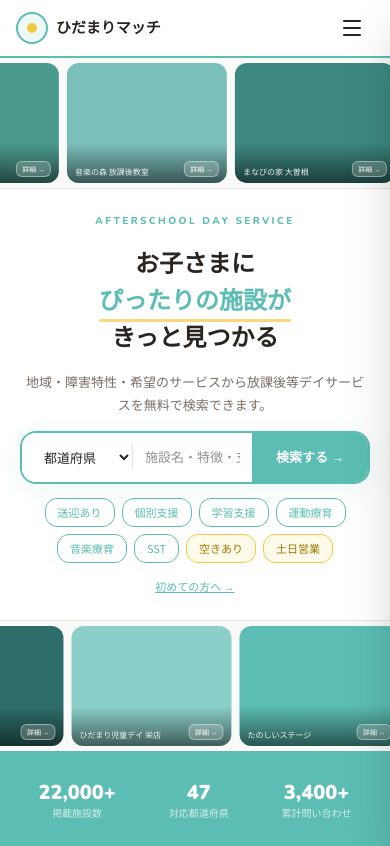
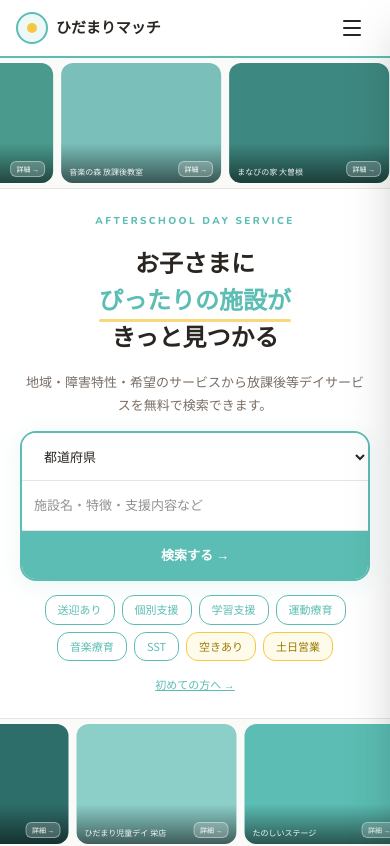
Before and after one commit to toto1033/hidamari-match, a Next.js app: page / in a window 390 px wide. Shown: the top 846 px of the page. Built offline with nearby package versions, Linux system fonts and the light colour scheme; a web font is replaced by a local one.

Commit message:
モバイル表示の検索窓修正

```diff
--- a/src/components/HeroSection.tsx
+++ b/src/components/HeroSection.tsx
@@ -98,24 +98,22 @@ export default function HeroSection() {
 
         {/* 検索ボックス */}
         <div
+          className="flex flex-col lg:flex-row w-full lg:max-w-[600px]"
           style={{
             border: '2px solid #5BBDB3',
             borderRadius: '16px',
             overflow: 'hidden',
             boxShadow: '0 4px 24px rgba(91,189,179,0.13)',
-            width: '100%',
-            maxWidth: '600px',
-            display: 'flex',
           }}
         >
           <select
             value={pref}
             onChange={(e) => setPref(e.target.value)}
+            className="border-0 border-b border-[#E8E3DF] lg:border-b-0 w-full lg:w-auto"
             style={{
               minWidth: '110px',
               padding: '13px 10px 13px 18px',
               background: '#fff',
-              border: 'none',
               outline: 'none',
               fontSize: '13px',
               color: '#2A2520',
@@ -128,6 +126,7 @@ export default function HeroSection() {
             ))}
           </select>
           <div
+            className="hidden lg:block"
             style={{
               width: '1px',
               height: '24px',
@@ -142,11 +141,10 @@ export default function HeroSection() {
             onChange={(e) => setKeyword(e.target.value)}
             placeholder="施設名・特徴・支援内容など"
             onKeyDown={(e) => e.key === 'Enter' && handleSearch()}
+            className="border-0 border-b border-[#E8E3DF] lg:border-b-0 w-full lg:grow"
             style={{
-              flex: 1,
               padding: '13px 12px',
               background: '#fff',
-              border: 'none',
               outline: 'none',
               fontSize: '13px',
               color: '#2A2520',
@@ -155,6 +153,7 @@ export default function HeroSection() {
           />
           <button
             onClick={handleSearch}
+            className="w-full lg:w-auto"
             style={{
               background: '#5BBDB3',
               color: '#fff',
```
Also changed, not shown: .claude/settings.local.json.
